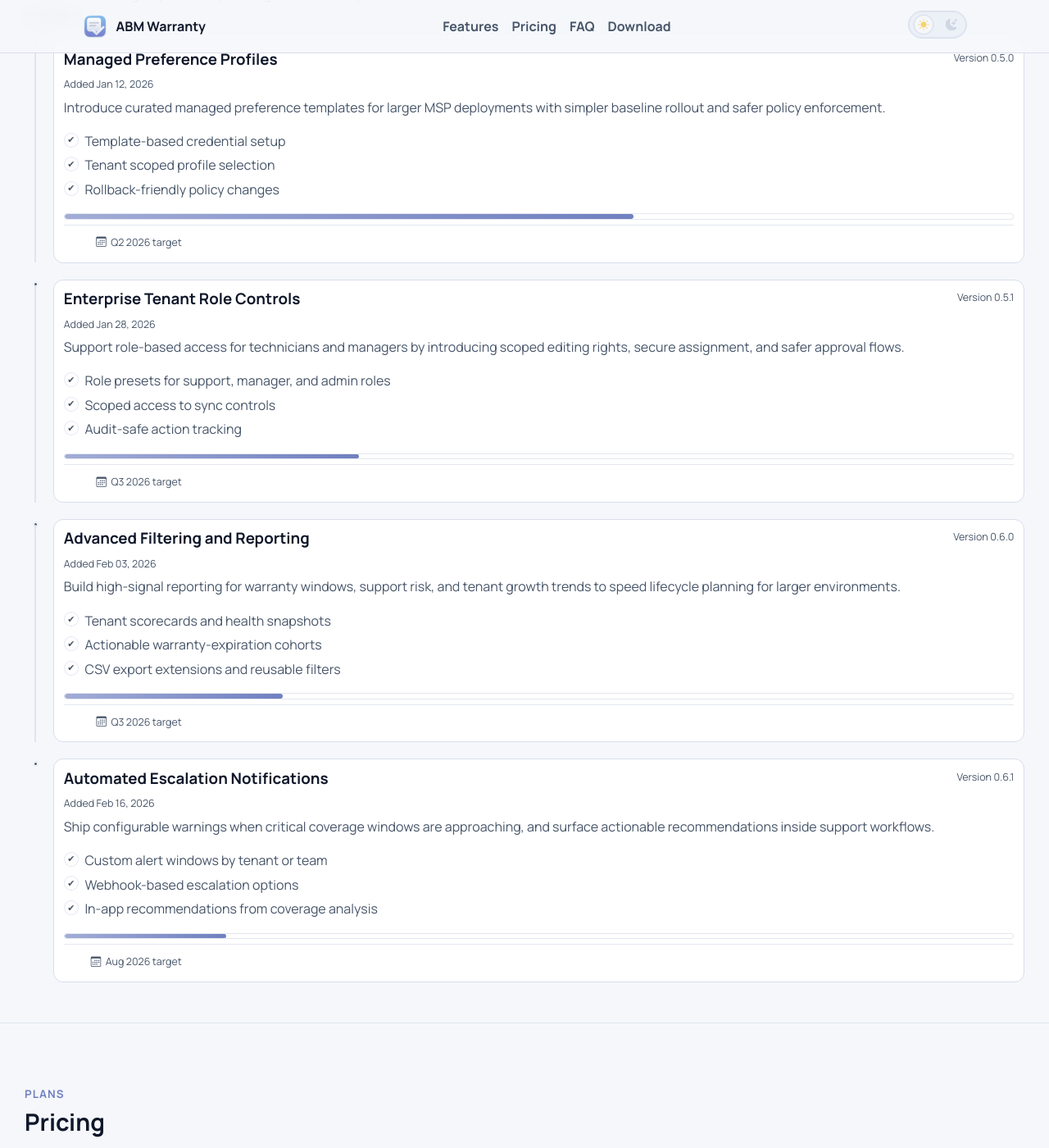
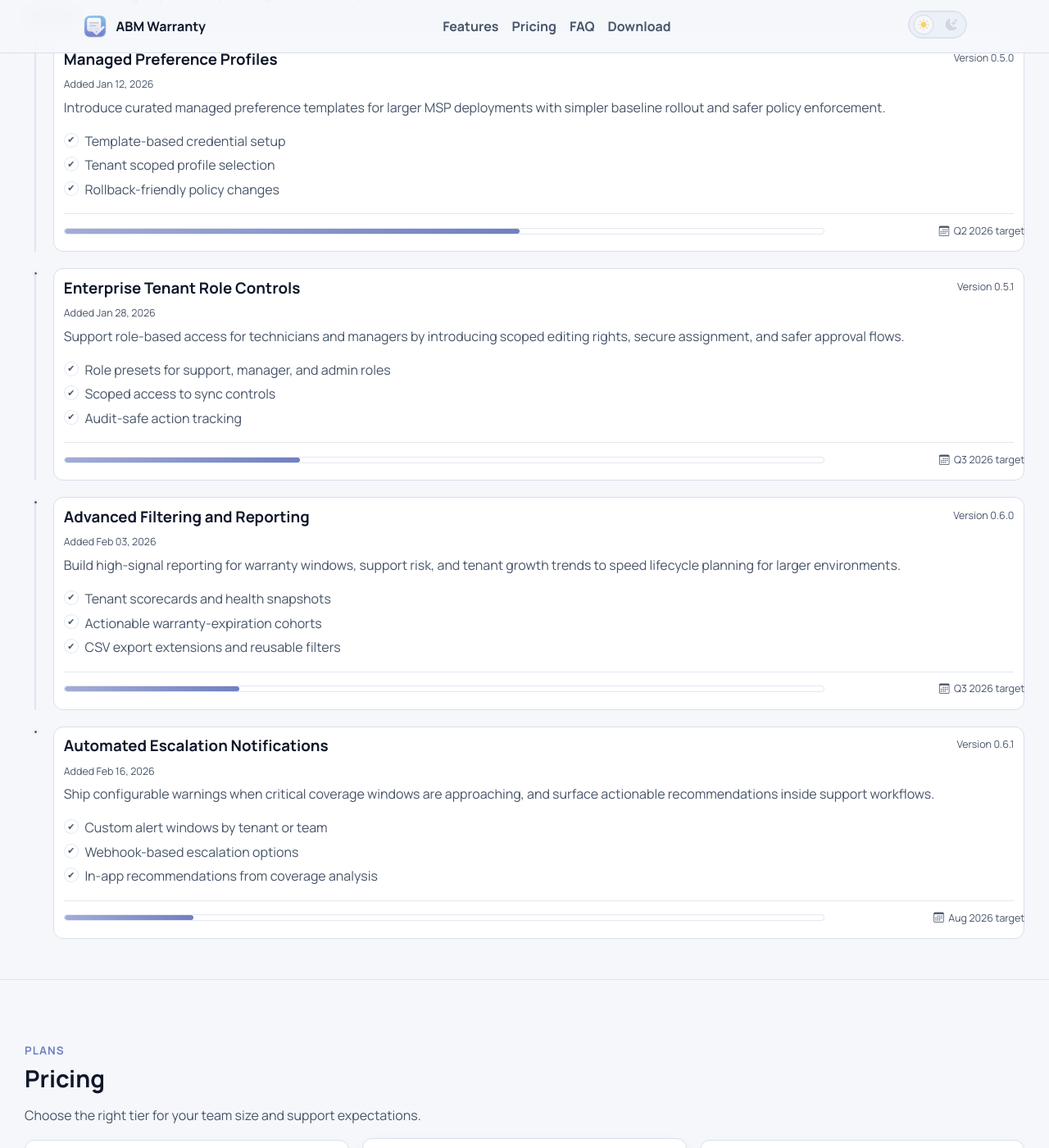
Before and after one commit to jonbrown21/abmwarranty, a Jekyll site: the page built from roadmap.md, in a window 1280 px wide and 1400 px high, scrolled down 878 px. Shown: the whole window at 82% size. Built offline with Jekyll 4.4.1, drawn with Linux system fonts in a browser that asks for light colours.

Commit message:
refactor roadmap footer into 80/20 inline progress and target row

```diff
--- a/_includes/sections/roadmap.html
+++ b/_includes/sections/roadmap.html
@@ -21,13 +21,15 @@
             <li>Tenant scoped profile selection</li>
             <li>Rollback-friendly policy changes</li>
           </ul>
-          <div class="roadmap-progress-wrap">
+          <div class="roadmap-footer">
+            <div class="roadmap-footer-progress">
               <div class="roadmap-progress">
                 <span class="roadmap-progress-bar" data-added="2026-01-12" data-target="2026-05-02"></span>
               </div>
             </div>
-          <div class="roadmap-footer">
+            <div class="roadmap-footer-meta">
               <p class="roadmap-date"><i class="bi bi-calendar3" aria-hidden="true"></i><span>Q2 2026 target</span></p>
+            </div>
           </div>
         </article>
       </div>
@@ -48,13 +50,15 @@
             <li>Scoped access to sync controls</li>
             <li>Audit-safe action tracking</li>
           </ul>
-          <div class="roadmap-progress-wrap">
+          <div class="roadmap-footer">
+            <div class="roadmap-footer-progress">
               <div class="roadmap-progress">
                 <span class="roadmap-progress-bar" data-added="2026-01-28" data-target="2026-07-09"></span>
               </div>
             </div>
-          <div class="roadmap-footer">
+            <div class="roadmap-footer-meta">
               <p class="roadmap-date"><i class="bi bi-calendar3" aria-hidden="true"></i><span>Q3 2026 target</span></p>
+            </div>
           </div>
         </article>
       </div>
@@ -75,13 +79,15 @@
             <li>Actionable warranty-expiration cohorts</li>
             <li>CSV export extensions and reusable filters</li>
           </ul>
-          <div class="roadmap-progress-wrap">
+          <div class="roadmap-footer">
+            <div class="roadmap-footer-progress">
               <div class="roadmap-progress">
                 <span class="roadmap-progress-bar" data-added="2026-02-03" data-target="2026-08-15"></span>
               </div>
             </div>
-          <div class="roadmap-footer">
+            <div class="roadmap-footer-meta">
               <p class="roadmap-date"><i class="bi bi-calendar3" aria-hidden="true"></i><span>Q3 2026 target</span></p>
+            </div>
           </div>
         </article>
       </div>
@@ -102,13 +108,15 @@
             <li>Webhook-based escalation options</li>
             <li>In-app recommendations from coverage analysis</li>
           </ul>
-          <div class="roadmap-progress-wrap">
+          <div class="roadmap-footer">
+            <div class="roadmap-footer-progress">
               <div class="roadmap-progress">
                 <span class="roadmap-progress-bar" data-added="2026-02-16" data-target="2026-08-23"></span>
               </div>
             </div>
-          <div class="roadmap-footer">
+            <div class="roadmap-footer-meta">
               <p class="roadmap-date"><i class="bi bi-calendar3" aria-hidden="true"></i><span>Aug 2026 target</span></p>
+            </div>
           </div>
         </article>
       </div>
--- a/assets/css/main.css
+++ b/assets/css/main.css
@@ -711,6 +711,9 @@ html[data-theme='dark'] .theme-icon-light { color: #9ca9c0; opacity: 0.35; }
   gap: 0.8rem;
   border-top: 1px solid color-mix(in srgb, var(--border) 72%, transparent);
   padding-top: 0.68rem;
+  width: 100%;
+  padding-bottom: 0.18rem;
+  margin-bottom: -0.15rem;
 }
 
 .roadmap-version,
@@ -725,20 +728,26 @@ html[data-theme='dark'] .theme-icon-light { color: #9ca9c0; opacity: 0.35; }
   white-space: nowrap;
 }
 
+.roadmap-footer-progress {
+  flex: 0 0 80%;
+}
+
+.roadmap-footer-meta {
+  flex: 0 0 20%;
+  min-width: 0;
+  display: flex;
+  justify-content: flex-end;
+}
+
 .roadmap-date {
   display: inline-flex;
   align-items: center;
   gap: 0.34rem;
   justify-content: flex-end;
-  min-width: 9rem;
+  margin: 0;
   justify-self: end;
-  margin-left: auto;
   text-align: right;
-}
-
-.roadmap-progress-wrap {
-  margin: 0;
-  flex: 1 1 auto;
+  width: 100%;
 }
 
 .roadmap-progress {
@@ -1477,7 +1486,7 @@ p { color: var(--text-muted); line-height: 1.6; }
 .abm-copy { text-align: center; color: var(--text-muted); margin-top: 1.3rem; border-top: 1px solid var(--border); padding-top: 1rem; }
 
 @media (max-width: 900px) {
-  .roadmap-progress-wrap {
+  .roadmap-footer-progress {
     display: none;
   }
 
```
Lines whose indentation alone changed are shown as unchanged.
